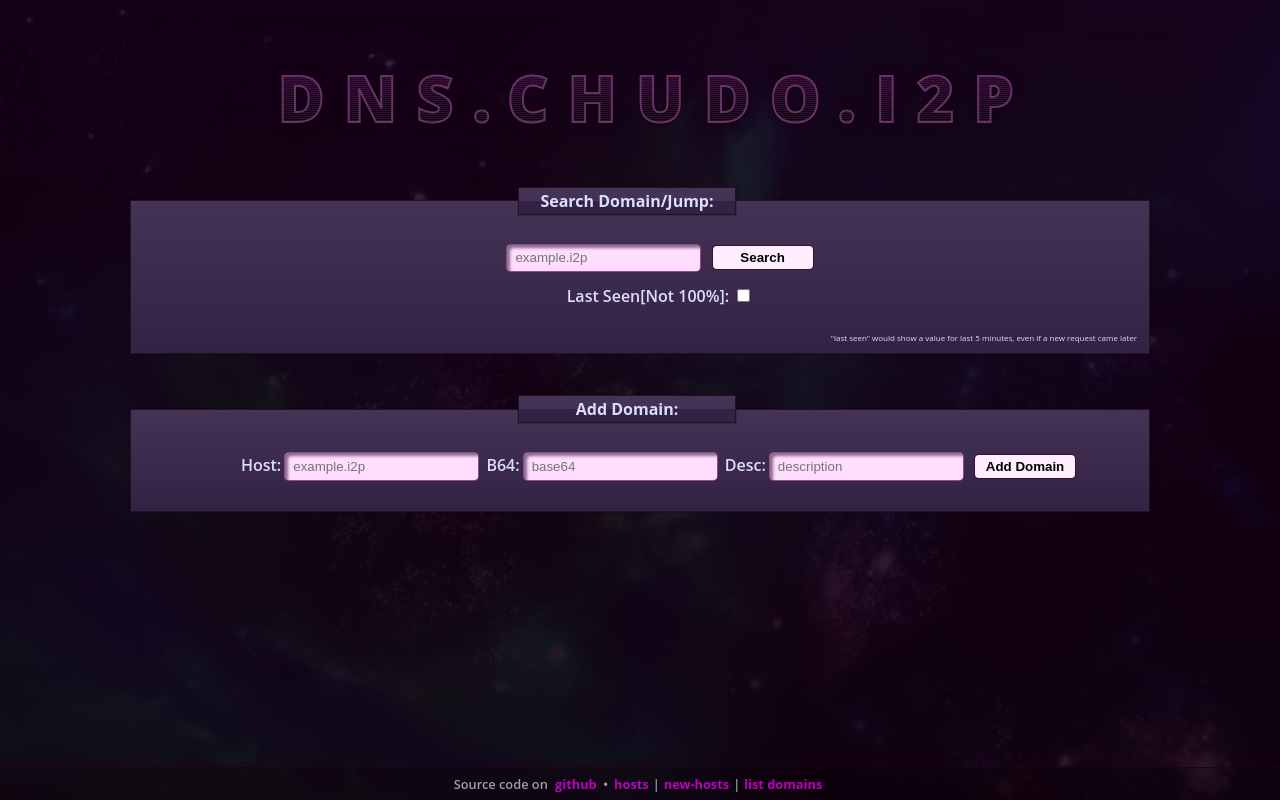
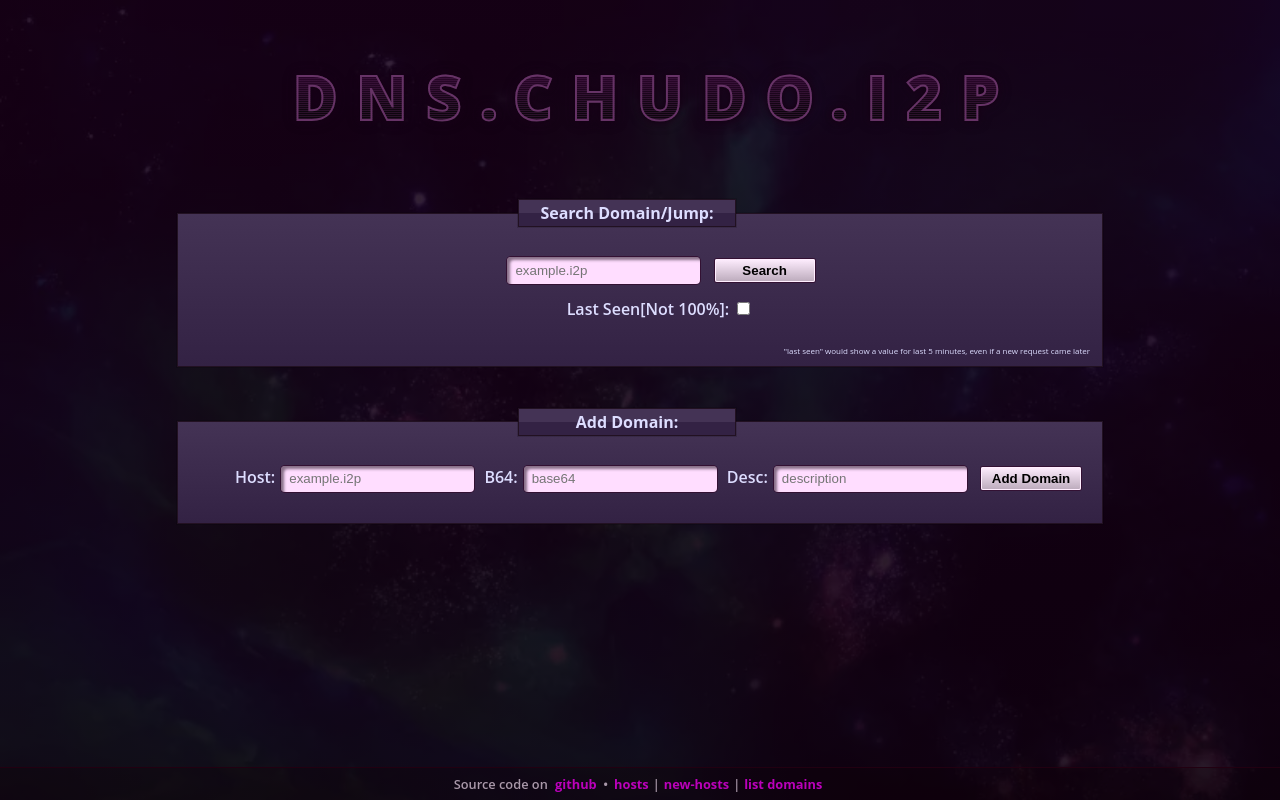
Before and after one commit to wipedlifepotato/dns.chudo.i2p, a PHP site: page / in a window 1280 px wide. Run offline with PHP 8.4, Linux system fonts and the light colour scheme.

Commit message:
dr|z3d css update

```diff
--- a/css/css.css
+++ b/css/css.css
@@ -4,7 +4,7 @@ html, body {
 
 html {
   color: #ddf;
-  background: linear-gradient(to bottom, rgba(24,0,24,.85), rgba(16,0,16,.9)), url(chudo.webp) center center no-repeat;
+  background: linear-gradient(to bottom, rgba(24,0,24,.85), rgba(16,0,16,.9)), url(chudo.webp) center center no-repeat, #101;
   background-size: 100% 100%, cover;
 }
 body {
@@ -22,11 +22,11 @@ a:hover {
 }
 
 #dns {
-  margin: -1% -3% 4.5% 0;
+  margin: -1% -3% 6% 0;
   letter-spacing:.3em;
   text-align:center;
   font-size:4em;
-  font-size:5vw;
+  font-size:4.8vw;
   font-weight: 900;
   text-transform: uppercase;
   background: repeating-linear-gradient(to bottom, rgba(80,32,80,.7) 2px, rgba(0,0,0,0) 4px), linear-gradient(to bottom, rgba(48,0,48,.5) 30%, #000 70%);
@@ -37,12 +37,18 @@ a:hover {
   -webkit-text-stroke: 2px #636;
   filter: drop-shadow(0 0 3px #101) drop-shadow(0 0 4px rgba(32,0,32,.5));
 }
+@media screen and (max-width: 1000px) {
+  #dns {
+    font-size: 6vw;
+  }
+}
 fieldset, legend {
   border: 1px solid #212;
   box-shadow: 0 0 0 1px rgba(0,0,0,.15);
 }
 fieldset {
-  margin-top: 4%;
+  margin: 4% auto 0;
+  max-width: 900px;
   background: linear-gradient(to bottom, #435, #324);
 }
 legend {
@@ -55,7 +61,7 @@ legend {
 footer {
   margin: -1px 2px 2px;
   padding: 5px;
-  position: fixed;
+  position: absolute;
   left: -2px;
   right: -2px;
   bottom: -2px;
@@ -66,9 +72,14 @@ footer {
   background: rgba(16,0,8,.3);
 }
 @media screen and (max-height: 600px) {
+  body {
+    margin: 3% 10% 0;
+  }
   footer {
+    margin-top: 3%;
     position: static;
     border: 1px solid #212;
+    background: #101;
   }
 }
 footer a {
@@ -95,16 +106,16 @@ footer p:first-child::after {
 input {
   box-sizing: border-box;
 }
-input[type="submit"], input[type="reset"], input[type="text"], input[type="textarea"] {
+input[type="text"], input[type="textarea"] {
   border-radius: 4px;
   outline: none;
 }
 input[type="textarea"] {
-  margin: 0 4px;
+  margin: 0 6px;
   padding: 4px 8px;
   height:2em;
   border: none;
-  box-shadow: inset 3px 3px 3px rgba(16,0,16,.5), 0 0 0 1px #949;
+  box-shadow: inset 3px 3px 3px rgba(16,0,16,.5), 0 0 0 1px #313;
   background: #fdf;
 }
 input[type="textarea"]:focus {
@@ -121,16 +132,19 @@ input[type="submit"], input[type="reset"] {
   font-weight: 600;
   text-transform: capitalize;
   border: none;
-  box-shadow: 0 0 0 1px #313;
-  background: #fef;
+  border-radius: 2px;
+  box-shadow: 0 0 0 1px #313, inset 0 0 0 1px #fef;
+  background: linear-gradient(to bottom, #fef, #bab);
 }
 input[type="submit"]:hover , input[type="reset"]:hover {
   color: #818;
-  border-color: #818;
+  box-shadow: 0 0 0 1px #818, inset 0 0 0 1px #fef;
+  background: linear-gradient(to bottom, #fef 50%, #dcd 50%);
 }
 
 input[type="submit"]:active , input[type="reset"]:active {
   box-shadow: inset 0 0 0 1px #fdf, inset 3px 3px 3px rgba(0,0,0,.7);
+  background: linear-gradient(to bottom, #bab, #fef);
 }
 
 form ul {
```
